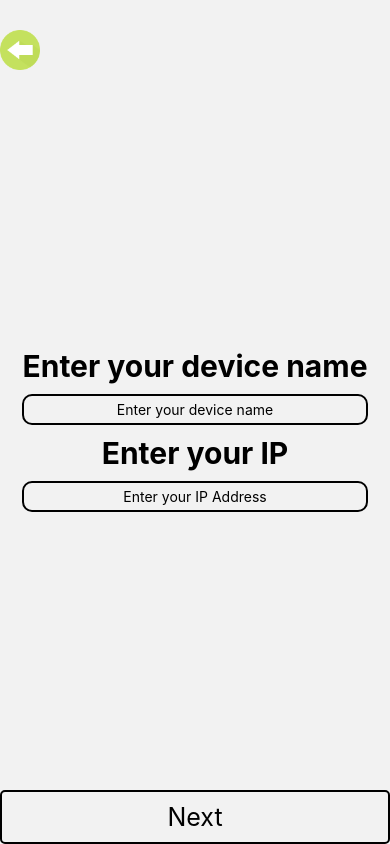
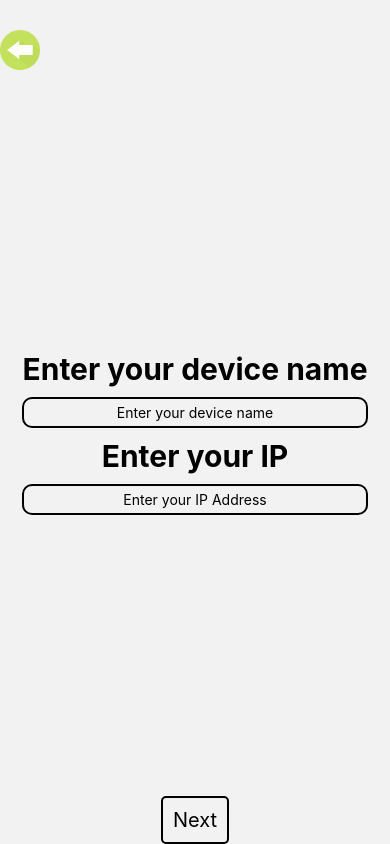
Before and after one commit to michaellin2/Project-mobile-application, a React Native app: screen /AddDevice in a window 390 px wide. Built offline with nearby package versions, Linux system fonts and the light colour scheme; no server answers.

Commit message:
draft version1

```diff
--- a/App.js
+++ b/App.js
@@ -1,6 +1,6 @@
 // App.js
 import React from 'react';
-import { StyleSheet, Text, View, Image } from 'react-native';
+import { StyleSheet, Image } from 'react-native';
 import { NavigationContainer } from '@react-navigation/native';
 import { createNativeStackNavigator } from '@react-navigation/native-stack';
 import { createBottomTabNavigator } from '@react-navigation/bottom-tabs';
--- a/Screens/AddDevice.js
+++ b/Screens/AddDevice.js
@@ -1,65 +1,114 @@
-import React, { Component } from 'react';
+import React, { Component } from "react";
 import {
-  View, Text, TextInput, FlatList, StyleSheet, Image, TouchableOpacity, ImageBackground,
-}
-  from 'react-native';
-import AsyncStorage from '@react-native-async-storage/async-storage';
-import backIcon from '../assets/backIcon.png';
+  View,
+  Text,
+  TextInput,
+  StyleSheet,
+  Image,
+  TouchableOpacity,
+} from "react-native";
+import AsyncStorage from "@react-native-async-storage/async-storage";
+import backIcon from "../assets/backIcon.png";
+
+const styles = StyleSheet.create({
+  container: {
+    flex: 1,
+  },
+  backIconStyle: {
+    width: 40,
+    height: 40,
+    marginTop: 30,
+  },
+  insideContainer: {
+    flex: 1,
+    justifyContent: "center",
+    alignSelf: "center",
+    flexDirection: "column",
+  },
+  insideText: {
+    alignSelf: "center",
+    margin: 5,
+    fontSize: 30,
+    fontWeight: "bold",
+  },
+  insideTextInput: {
+    borderWidth: 2,
+    borderRadius: 10,
+    padding: 5,
+    margin: 5,
+    textAlign: "center",
+  },
+  buttonStyle: {
+    borderWidth: 2,
+    borderRadius: 5,
+    padding: 10,
+    width: "100%",
+    alignSelf: "center",
+  },
+});
 
 class AddDevicePage extends Component {
   constructor(props) {
     super(props);
 
     this.state = {
-        deviceName:'',
-        IPAddress:''
+      deviceName: "",
+      IPAddress: "",
+      errorMessage: "",
     };
   }
 
   createAccount = async () => {
-        const Device = JSON.parse(await AsyncStorage.getItem('device'));
-
+    const Device = JSON.parse(await AsyncStorage.getItem("device"));
+    if(this.state.deviceName=="" || this.state.IPAddress==""){
+      this.setState({errorMessage: "You cant type empty"});
+    }else{
       if (Device == null) {
-          await AsyncStorage.setItem('device', JSON.stringify([{ DeviceName: this.state.deviceName, DeviceIp:this.state.IPAddress  }]));
+        await AsyncStorage.setItem("device",JSON.stringify([{ DeviceName: this.state.deviceName, DeviceIp: this.state.IPAddress }]));
       } else {
-          Device.push({ DeviceName: this.state.deviceName, DeviceIp: this.state.IPAddress });
-          await AsyncStorage.setItem('device', JSON.stringify(Device));
+        Device.push({
+          DeviceName: this.state.deviceName,
+          DeviceIp: this.state.IPAddress,
+        });
+        await AsyncStorage.setItem("device", JSON.stringify(Device));
       }
-        this.props.navigation.navigate('Home');
+      this.props.navigation.navigate("Home");
+    }
   };
 
-    render(){
-        return(
-            <View style={{flex:1}}>
-              <TouchableOpacity onPress={() => this.props.navigation.goBack()} >
-                     <Image
-                         style={{width:40,height:40,marginTop:30}}
-                         source={backIcon}
+  render() {
+    return (
+      <View style={styles.container}>
+        <TouchableOpacity onPress={() => this.props.navigation.goBack()}>
+          <Image style={styles.backIconStyle} source={backIcon} />
+        </TouchableOpacity>
+        <View style={styles.insideContainer}>
+          <Text style={styles.insideText}>Enter your device name</Text>
+          <TextInput
+            placeholder="Enter your device name"
+            onChangeText={(device) => this.setState({ deviceName: device })}
+            value={this.state.deviceName}
+            style={styles.insideTextInput}
           />
-              </TouchableOpacity>
-                <View style={{flex:1,justifyContent:'center',alignSelf:'center',flexDirection:'column'}}>
-                    <Text style={{alignSelf:'center',margin:5,fontSize:30,fontWeight:'bold'}}>
-                        Enter your device name
-                    </Text>
+          <Text style={styles.insideText}>Enter your IP</Text>
           <TextInput
-                        placeholder='Enter your device name'
-                        onChangeText={(device) => this.setState({deviceName:device})}
-                        value={this.state.deviceName}
-                        style={{borderWidth:2,borderRadius:10,padding:5,margin:5,textAlign:'center'}}
-                    />
-                    <Text style={{alignSelf:'center',margin:5,fontSize:30,fontWeight:'bold'}}>
-                        Enter your IP
-                    </Text>
-                    <TextInput
-                        placeholder='Enter your IP Address'
-                        onChangeText={(ip) => this.setState({IPAddress:ip})}
+            placeholder="Enter your IP Address"
+            onChangeText={(ip) => this.setState({ IPAddress: ip })}
             value={this.state.IPAddress}
-                        style={{borderWidth:2,borderRadius:10,padding:5,margin:5,textAlign:'center'}}
+            style={styles.insideTextInput}
           />
         </View>
-                <TouchableOpacity onPress={()=>this.createAccount()} style={{borderWidth:2,borderRadius:5,fontSize:30,padding:10,width:'100%',alignSelf:'center'}}>
-                    <Text style={{textAlign:'center',fontSize:25}}>Next</Text>
+        <View style={{alignSelf:'center'}}>
+          <TouchableOpacity
+            onPress={() => this.createAccount()}
+            style={styles.buttonStyle}
+          >
+            <Text style={{fontSize: 20}}>Next</Text>
           </TouchableOpacity>
+        </View>
+        <Text style={{ alignSelf: 'center', color: 'red' }}>
+          {this.state.errorMessage}
+        </Text>
       </View>
     );
   }
--- a/Screens/ColorAdjustment.js
+++ b/Screens/ColorAdjustment.js
@@ -1,23 +1,53 @@
 import React, { Component } from "react";
-import {
-  View,
-  Text,
-  FlatList,
-  StyleSheet,
-  Image,
-  TouchableOpacity,
-  ImageBackground,
-  Dimensions,
-  Alert,
-} from "react-native";
-// import { SliderPicker } from 'react-color';
-// import { CompactPicker } from 'react-color';
-// import { ColorWheel } from 'react-native-color-wheel';
+import { View, Text, StyleSheet, Image, TouchableOpacity } from "react-native";
 import ColorPicker from "react-native-wheel-color-picker";
-import menuIcon from "../assets/menuIcon.png";
 import switchOffIcon from "../assets/switchOff.png";
 import switchOnIcon from "../assets/switchOn.png";
+import backIcon from "../assets/backIcon.png";
 import AsyncStorage from "@react-native-async-storage/async-storage";
+
+const styles = StyleSheet.create({
+  container: {
+    flex: 1,
+  },
+  topBar: {
+    justifyContent: "space-between",
+    flexDirection: "row",
+    backgroundColor: "black",
+    width: "100%",
+    height: "12%",
+  },
+  addImage: {
+    width: 40,
+    height: 40,
+    alignSelf: "center",
+    marginTop: 20,
+    marginLeft: 10,
+  },
+  colorPage: {
+    color: "white",
+    alignSelf: "center",
+    fontSize: 30,
+    marginRight: 10,
+  },
+  switchButton: {
+    width: 40,
+    height: 40,
+    margin: 10,
+  },
+  buttonPosition: {
+    flex: 1,
+    justifyContent: "flex-end",
+    alignSelf: "center",
+  },
+  buttonStyle: {
+    borderWidth: 2,
+    borderRadius: 5,
+    padding: 10,
+    width: "100%",
+    alignSelf: "center",
+  },
+});
 
 class ColorAdjustmentPage extends Component {
   constructor(props) {
@@ -31,12 +61,9 @@ class ColorAdjustmentPage extends Component {
       switch: switchOffIcon,
       currColors: "",
       currColor: {},
+      hue: 0,
     };
   }
-
-  // handleChangeComplete = (color) => {
-  //     this.setState({ background: color.hex });
-  // };
 
   async componentDidMount() {
     this.refresh = this.props.navigation.addListener("focus", () => {
@@ -184,7 +211,7 @@ class ColorAdjustmentPage extends Component {
     if (h < 0) {
       h += 360;
     }
-    return Math.round(h);
+    this.setState({ hue: Math.round(h) });
   };
 
   colorChanges = async () => {
@@ -192,40 +219,18 @@ class ColorAdjustmentPage extends Component {
       currColor = {
         color: this.state.currColors,
       };
+      this.rgbToHue(currColor.color);
+      const toSend = {
+        color: this.state.hue,
+      };
       const currRoomIp = JSON.parse(await AsyncStorage.getItem("currRoomIp"));
       return fetch(`http://${currRoomIp}:80/setRGB`, {
         method: "POST",
         headers: { "Content-Type": "application/json" },
-        body: JSON.stringify(currColor),
+        body: JSON.stringify(toSend),
       })
         .then((response) => {
           if (response.status === 201) {
-            return response.json();
-          }
-          if (response.status === 401) {
-            throw new Error("Unauthorised");
-          } else if (response.status === 404) {
-            throw new Error("Not Found");
-          } else {
-            throw new Error("Server error");
-          }
-        })
-        .then((responseJson) => {
-          this.rgbToHue(currColor.color);
-
-        })
-        .catch((error) => {
-          Error(error);
-        });
-    }
-  };
-
-  getRGBLight=async()=>{
-    if (this.state.RGBButton == true) {
-      const currRoomIp = JSON.parse(await AsyncStorage.getItem("currRoomIp"));
-      return fetch(`http://${currRoomIp}:80/getRGB`)
-        .then((response) => {
-          if (response.status === 200) {
             return response.json();
           }
           if (response.status === 401) {
@@ -244,27 +249,18 @@ class ColorAdjustmentPage extends Component {
 
   render() {
     return (
-      <View style={{ flex: 1 }}>
-        <View
-          style={{
-            justifyContent: "space-between",
-            flexDirection: "row",
-            backgroundColor: "black",
-            width: "100%",
-            height: "12%",
-          }}
-        >
-          <Text style={{ alignSelf: "center" }}>Home</Text>
-          <Text style={{ color: "white", alignSelf: "center", fontSize: 30 }}>
-            {this.state.currDeviceName}
-          </Text>
+      <View style={styles.container}>
+        <View style={styles.topBar}>
+          <TouchableOpacity
+            onPress={() => this.props.navigation.navigate("home")}
+          >
+            <Image style={styles.addImage} source={backIcon} />
+          </TouchableOpacity>
+          <Text style={styles.colorPage}>{this.state.currDeviceName}</Text>
           <Text style={{ alignSelf: "center" }}>Home</Text>
         </View>
         <TouchableOpacity onPress={() => this.checkRGB()}>
-          <Image
-            style={{ width: 40, height: 40, margin: 10 }}
-            source={this.state.switch}
-          />
+          <Image style={styles.switchButton} source={this.state.switch} />
         </TouchableOpacity>
         <View>
           <ColorPicker
@@ -274,21 +270,12 @@ class ColorAdjustmentPage extends Component {
           />
         </View>
 
-        <View
-          style={{ flex: 1, justifyContent: "flex-end", alignSelf: "center" }}
-        >
+        <View style={styles.buttonPosition}>
           <TouchableOpacity
             onPress={() => this.removeCurrDevice(this.state.currDeviceName)}
-            style={{
-              borderWidth: 2,
-              borderRadius: 5,
-              fontSize: 30,
-              padding: 10,
-              width: "100%",
-              alignSelf: "center",
-            }}
+            style={styles.buttonStyle}
           >
-            <Text>Remove Device</Text>
+            <Text style={{fontSize: 20}}>Remove Device</Text>
           </TouchableOpacity>
         </View>
       </View>
--- a/Screens/Home.js
+++ b/Screens/Home.js
@@ -6,12 +6,54 @@ import {
   StyleSheet,
   Image,
   TouchableOpacity,
-  ImageBackground,
 } from "react-native";
 import addIcon from "../assets/addIcon.png";
 import switchOffIcon from "../assets/switchOff.png";
 import switchOnIcon from "../assets/switchOn.png";
 import AsyncStorage from "@react-native-async-storage/async-storage";
+
+const styles = StyleSheet.create({
+  container: {
+    flex: 1,
+  },
+  topBar: {
+    justifyContent: "space-between",
+    flexDirection: "row",
+    backgroundColor: "black",
+    width: "100%",
+    height: "12%",
+  },
+  addImage: {
+    width: 50,
+    height: 50,
+    alignSelf: "center",
+    marginTop: 15,
+  },
+  home: {
+    color: "white",
+    alignSelf: "center",
+    fontSize: 30,
+    marginRight: 10,
+  },
+  insideHeader: {
+    fontSize: 25,
+    fontWeight: "bold",
+    margin: 5,
+  },
+  flatListStyle: {
+    margin: 5,
+    flexDirection: "row",
+    justifyContent: "space-between",
+    borderWidth: 2,
+    borderRadius: 15,
+    padding: 10,
+  },
+  switchButton: {
+    width: 30,
+    height: 30,
+    alignSelf: "center",
+  },
+});
 
 class HomePage extends Component {
   constructor(props) {
@@ -39,9 +81,9 @@ class HomePage extends Component {
     this.refresh();
   }
 
-  refreshScreen= async() =>{
+  refreshScreen = async () => {
     this.getDevice();
-  }
+  };
 
   getDevice = async () => {
     const Device = JSON.parse(await AsyncStorage.getItem("device"));
@@ -49,9 +91,9 @@ class HomePage extends Component {
   };
 
   currRoom = async (item) => {
-    await AsyncStorage.setItem('currRoomName', JSON.stringify(item.DeviceName));
-    await AsyncStorage.setItem('currRoomIp', JSON.stringify(item.DeviceIp));
-    this.props.navigation.navigate('Color');
+    await AsyncStorage.setItem("currRoomName", JSON.stringify(item.DeviceName));
+    await AsyncStorage.setItem("currRoomIp", JSON.stringify(item.DeviceIp));
+    this.props.navigation.navigate("Color");
   };
 
   checkLightOn = async () => {
@@ -130,7 +172,7 @@ class HomePage extends Component {
       });
   };
 
-  checkTempSensor = async(item) => {
+  checkTempSensor = async (item) => {
     if (this.state.switch == switchOffIcon) {
       this.turnOnTempSensor(item);
       this.setState({
@@ -142,65 +184,27 @@ class HomePage extends Component {
         switch: switchOffIcon,
       });
     }
-  }
+  };
 
   render() {
     return (
-      <View style={{ flex: 1 }}>
-        <View
-          style={{
-            justifyContent: "space-between",
-            flexDirection: "row",
-            backgroundColor: "black",
-            width: "100%",
-            height: "12%",
-          }}
-        >
+      <View style={styles.container}>
+        <View style={styles.topBar}>
           <TouchableOpacity
             onPress={() => this.props.navigation.navigate("AddDevice")}
           >
-            <Image
-              style={{
-                width: 50,
-                height: 50,
-                alignSelf: "center",
-                marginTop: 15,
-              }}
-              source={addIcon}
-            />
+            <Image style={styles.addImage} source={addIcon} />
           </TouchableOpacity>
-          <Text
-            style={{
-              color: "white",
-              alignSelf: "center",
-              fontSize: 30,
-              marginRight: 10,
-            }}
-          >
-            Home
-          </Text>
-          <TouchableOpacity onPress={()=>this.refreshScreen()}>
-            <Text style={{ alignSelf: "center" }}>Home</Text>
-          </TouchableOpacity>
+          <Text style={styles.home}>Home</Text>
+          <Text style={{ alignSelf: "center" }}>Home</Text>
         </View>
         <View>
-          <Text style={{ fontSize: 25, fontWeight: "bold", margin: 5 }}>
-            Device
-          </Text>
+          <Text style={styles.insideHeader}>Device</Text>
 
           <FlatList
             data={this.state.deviceList}
             renderItem={({ item }) => (
-              <View
-                style={{
-                  margin: 5,
-                  flexDirection: "row",
-                  justifyContent: "space-between",
-                  borderWidth: 2,
-                  borderRadius: 15,
-                  padding: 10,
-                }}
-              >
+              <View style={styles.flatListStyle}>
                 <View style={{ flexDirection: "column" }}>
                   <TouchableOpacity onPress={() => this.currRoom(item)}>
                     <Text style={{ fontWeight: "bold", fontSize: 25 }}>
@@ -216,10 +220,7 @@ class HomePage extends Component {
                     this.checkTempSensor(item);
                   }}
                 >
-                  <Image
-                    style={{ width: 30, height: 30, alignSelf: "center" }}
-                    source={this.state.switch}
-                  />
+                  <Image style={styles.switchButton} source={this.state.switch} />
                 </TouchableOpacity>
               </View>
             )}
--- a/Screens/Setting.js
+++ b/Screens/Setting.js
@@ -1,35 +1,61 @@
-import React, { Component } from 'react';
-import {
-  View, Text, FlatList, StyleSheet, Image, TouchableOpacity, ImageBackground,
-}
-  from 'react-native';
-import menuIcon from '../assets/menuIcon.png';
-import switchIcon from '../assets/switchIcon.png';
+import React, { Component } from "react";
+import { View, Text, StyleSheet, TouchableOpacity } from "react-native";
+
+const styles = StyleSheet.create({
+  container: {
+    flex: 1,
+  },
+  topBar: {
+    backgroundColor: "black",
+    width: "100%",
+    height: "12%",
+    alignSelf: "center",
+    justifyContent: "center",
+  },
+  setting: {
+    color: "white",
+    alignSelf: "center",
+    fontSize: 30,
+  },
+  insideContainer: {
+    flex: 1,
+    justifyContent: "center",
+  },
+  insideText: {
+    borderRadius: 20,
+    borderWidth: 2,
+    padding: 5,
+    width: "90%",
+    alignSelf: "center",
+    textAlign: "center",
+    fontSize: 25,
+    fontWeight: "bold",
+    backgroundColor: "white",
+  },
+});
 
 class SettingPage extends Component {
   constructor(props) {
     super(props);
 
     this.state = {
-        id1: '',
+      id1: "",
       isLoading: true,
       listData: [],
     };
   }
 
-    render(){
-        return(
-            <View style={{flex:1}}>
-                <View style={{justifyContent:'space-between',flexDirection:'row',backgroundColor:'black',width:'100%',height:'12%'}}>
-                <Text style={{alignSelf:'center'}}>Home</Text>
-                <Text style={{color:'white',alignSelf:'center',fontSize:30}}>Setting</Text>
-                <Text style={{alignSelf:'center'}}>Setting</Text>
+  render() {
+    return (
+      <View style={styles.container}>
+        <View style={styles.topBar}>
+          <Text style={styles.setting}>Setting</Text>
         </View>
-                <View style={{flex:1,justifyContent:'center'}}>
-                    <TouchableOpacity onPress={()=>this.props.navigation.navigate('WIFI')}>
-                        <Text style={{borderRadius:20,borderWidth:2,padding:5,width:'90%',alignSelf:'center',textAlign:'center',fontSize:25,fontWeight:'bold',backgroundColor:'white'}}>
-                            Connect to WiFi
-                        </Text>
+        <View style={styles.insideContainer}>
+          <TouchableOpacity
+            onPress={() => this.props.navigation.navigate("WIFI")}
+          >
+            <Text style={styles.insideText}>Connect to WiFi</Text>
           </TouchableOpacity>
         </View>
       </View>
```
Also changed, not shown: Screens/WIFI.js (+0 -18 lines). Lines whose indentation alone changed are shown as unchanged.
